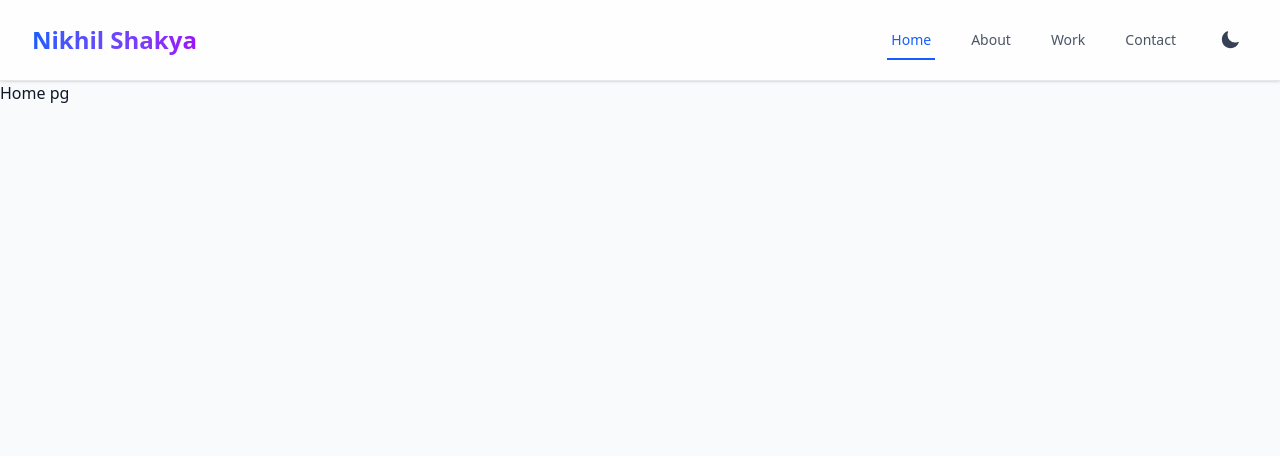
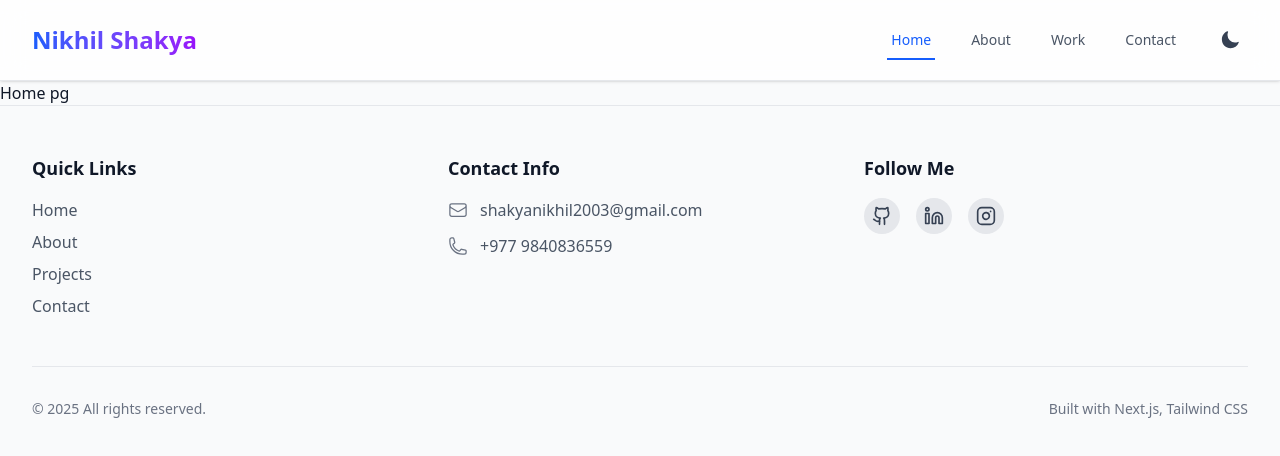
Before and after one commit to nikhilShakya7/NextJs-myWebsite, a Next.js app: page / in a window 1280 px wide. Shown: the top 456 px of the page. Built offline with nearby package versions, Linux system fonts and the light colour scheme.

Commit message:
`Added Footer component and included it in the layout`

```diff
--- a/app/components/footer.tsx
+++ b/app/components/footer.tsx
@@ -0,0 +1,130 @@
+"use client";
+import Link from "next/link";
+import { EnvelopeIcon, PhoneIcon } from "@heroicons/react/24/outline";
+import {
+  GithubIcon,
+  Instagram,
+  InstagramIcon,
+  LinkedinIcon,
+} from "lucide-react";
+
+import { motion } from "../../lib/framer-exports";
+
+export function Footer() {
+  const socialLinks = [
+    {
+      name: "GitHub",
+      href: "https://github.com/nikhilShakya7",
+      icon: GithubIcon,
+    },
+
+    {
+      name: "LinkedIn",
+      href: "https://www.linkedin.com/in/nikhil-shakya-00250b290/",
+      icon: LinkedinIcon,
+    },
+    {
+      name: "Instagram",
+      href: "https://www.instagram.com/s._.nikk/",
+      icon: Instagram,
+    },
+  ];
+
+  return (
+    <footer className="bg-gray-50 dark:bg-gray-900 border-t border-gray-200 dark:border-gray-800">
+      <div className="max-w-7xl mx-auto px-4 sm:px-6 lg:px-8 py-12">
+        <div className="grid grid-cols-1 md:grid-cols-3 gap-8">
+          <div>
+            <h3 className="text-lg font-semibold text-gray-900 dark:text-white mb-4">
+              Quick Links
+            </h3>
+            <ul className="space-y-2">
+              <li>
+                <Link
+                  href="/"
+                  className="text-gray-600 hover:text-blue-600 dark:text-gray-400 dark:hover:text-blue-400 transition-colors duration-300"
+                >
+                  Home
+                </Link>
+              </li>
+              <li>
+                <Link
+                  href="/about"
+                  className="text-gray-600 hover:text-blue-600 dark:text-gray-400 dark:hover:text-blue-400 transition-colors duration-300"
+                >
+                  About
+                </Link>
+              </li>
+              <li>
+                <Link
+                  href="/projects"
+                  className="text-gray-600 hover:text-blue-600 dark:text-gray-400 dark:hover:text-blue-400 transition-colors duration-300"
+                >
+                  Projects
+                </Link>
+              </li>
+              <li>
+                <Link
+                  href="/contact"
+                  className="text-gray-600 hover:text-blue-600 dark:text-gray-400 dark:hover:text-blue-400 transition-colors duration-300"
+                >
+                  Contact
+                </Link>
+              </li>
+            </ul>
+          </div>
+
+          <div>
+            <h3 className="text-lg font-semibold text-gray-900 dark:text-white mb-4">
+              Contact Info
+            </h3>
+            <address className="not-italic space-y-3">
+              <div className="flex items-start">
+                <EnvelopeIcon className="h-5 w-5 text-gray-500 dark:text-gray-400 mr-3 mt-0.5" />
+                <span className="text-gray-600 dark:text-gray-400">
+                  shakyanikhil2003@gmail.com
+                </span>
+              </div>
+              <div className="flex items-start">
+                <PhoneIcon className="h-5 w-5 text-gray-500 dark:text-gray-400 mr-3 mt-0.5" />
+                <span className="text-gray-600 dark:text-gray-400">
+                  +977 9840836559
+                </span>
+              </div>
+            </address>
+          </div>
+
+          <div>
+            <h3 className="text-lg font-semibold text-gray-900 dark:text-white mb-4">
+              Follow Me
+            </h3>
+            <div className="flex space-x-4">
+              {socialLinks.map((item) => (
+                <motion.a
+                  key={item.name}
+                  href={item.href}
+                  target="_blank"
+                  rel="noopener noreferrer"
+                  whileHover={{ y: -2 }}
+                  className="p-2 rounded-full bg-gray-200 hover:bg-gray-300 dark:bg-gray-800 dark:hover:bg-gray-700 text-gray-700 hover:text-blue-600 dark:text-gray-400 dark:hover:text-blue-400 transition-colors duration-300"
+                  aria-label={item.name}
+                >
+                  <item.icon className="h-5 w-5" />
+                </motion.a>
+              ))}
+            </div>
+          </div>
+        </div>
+
+        <div className="mt-12 pt-8 border-t border-gray-200 dark:border-gray-800 flex flex-col md:flex-row justify-between items-center">
+          <p className="text-gray-500 dark:text-gray-400 text-sm">
+            © {new Date().getFullYear()} All rights reserved.
+          </p>
+          <p className="text-gray-500 dark:text-gray-400 text-sm mt-4 md:mt-0">
+            Built with Next.js, Tailwind CSS
+          </p>
+        </div>
+      </div>
+    </footer>
+  );
+}
--- a/app/layout.tsx
+++ b/app/layout.tsx
@@ -1,5 +1,6 @@
 import "./globals.css";
 import { Navbar } from "./components/navbar";
+import { Footer } from "./components/footer";
 export const metadata = {
   title: "Nikhil | Professional Portfolio",
   description: "Showcase of my work and skills",
@@ -14,7 +15,10 @@ export default function RootLayout({
     <html lang="en" className="scroll-smooth">
       <body className="bg-gray-50 text-gray-900 dark:bg-gray-900 dark:text-gray-100 transition-colors duration-300">
         <Navbar />
-        <main className="min-h-[calc(100vh-128px)]">{children}</main>
+        <main className="min-h-[calc(100vh-128px)]">
+          {children}
+          <Footer />
+        </main>
       </body>
     </html>
   );
--- a/package.json
+++ b/package.json
@@ -12,6 +12,7 @@
     "@heroicons/react": "^2.2.0",
     "framer-motion": "^12.15.0",
     "heroicons-react": "^1.4.1",
+    "lucide-react": "^0.511.0",
     "next": "15.3.3",
     "react": "^19.0.0",
     "react-dom": "^19.0.0"
```
Also changed, not shown: 1 other file (tests, documents, lock files or other folders).
